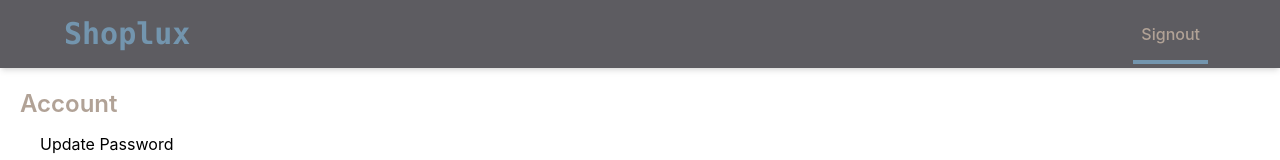
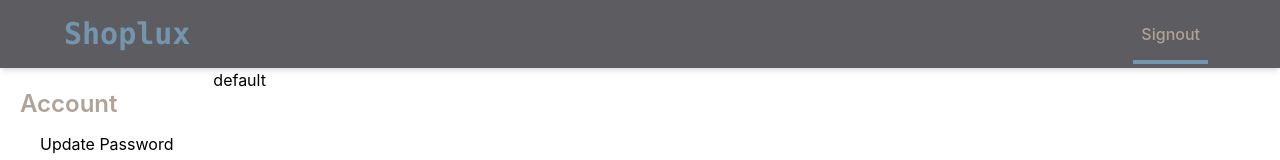
Before and after one commit to brandonPlaza/Shop-App-MERN, a React (Create React App) app in the folder learn-react/: page /account in a window 1280 px wide. Shown: the top 160 px of the page. Built offline with nearby package versions, Linux system fonts and the light colour scheme.

Commit message:
Added conditional display in account page

```diff
--- a/learn-react/src/views/Account.js
+++ b/learn-react/src/views/Account.js
@@ -1,10 +1,27 @@
 import React from "react";
-import {BrowserRouter as Router, Route, Link, NavLink, Routes} from 'react-router-dom';
 
 
 class Account extends React.Component{
     constructor(props){
         super(props)
+    }
+
+    settingsDisplay(props){
+        let option = props.option
+        if(option == ""){
+            return(
+                <div>
+                    default
+                </div>
+            )
+        }
+        else if(option === "profile"){
+            return(
+                <div>
+                    profile
+                </div>
+            )
+        }
     }
 
     render(){
@@ -81,7 +98,7 @@ class Account extends React.Component{
 
                     {/* Main Content */}
                     <div className="h-full w-full col-span-4">
-
+                        <this.settingsDisplay option=""/>
                     </div>
                 </div>
             </div>
--- a/learn-react/src/views/Browse.js
+++ b/learn-react/src/views/Browse.js
@@ -1,4 +1,5 @@
 import React, { Component } from "react";
+import {BrowserRouter as Router, Route, Link, NavLink, Routes} from 'react-router-dom';
 
 class Browse extends React.Component{
     constructor(props){
@@ -18,6 +19,12 @@ class Browse extends React.Component{
                                     <span className="font-bold font-mono text-primary text-3xl">Shoplux</span>
                                 </a>
                             </div>
+
+                            <div className="hidden md:flex items-center space-x-1">
+                                <nav>
+                                    <Link className="py-4 px-2 text-tertiary border-b-4 border-primary font-medium m-2" to="account">Account</Link>
+                                </nav>
+                            </div>
                         </div>
                     </div>
                 </div>
```
